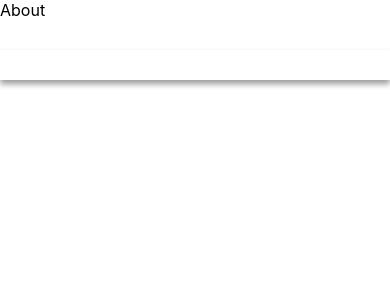
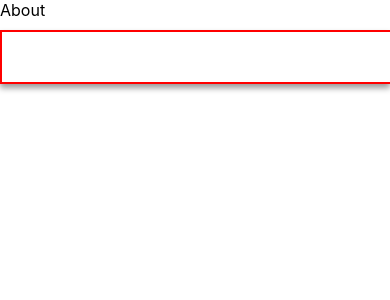
Before and after one commit to Cruz3196/EagleIndust, a React (Create React App) app: page /About in a window 390 px wide. Shown: the top 300 px of the page. Built offline with nearby package versions, Linux system fonts and the light colour scheme.

Commit message:
responsive update

```diff
--- a/src/components/Container/Container.css
+++ b/src/components/Container/Container.css
@@ -4,7 +4,7 @@
     justify-content: center;
     height: 100%;
     margin: auto;
-    /* border: 2px solid red; */
+    border: 2px solid red;
 }
 
 /* 2xl */
--- a/src/components/Navbar/Navbar.css
+++ b/src/components/Navbar/Navbar.css
@@ -2,7 +2,7 @@
     background-color: transparent;
     min-width: 100%;
     max-height: 100%;
-    margin-top: 50px;
+    margin-top: 30px;
     align-items: center;
     justify-content: space-between;
     z-index: 10;
@@ -13,8 +13,11 @@
 /* NAVBAR LEFT SIDE  */
 .navbar-left{
     margin-right: auto;
-    margin-top: 10px;
+    display: flex;
+    align-items: center;
+    padding-bottom: 20px;
 }
+
 .brand {
     font-size: 1.5rem;
     font-weight: bold;
@@ -34,6 +37,9 @@
 /* NAVBAR FOR THE RIGHT SIDE  */
 .navbar-right{
     margin-left: auto;
+    display: flex;
+    align-items: center;
+    padding-bottom: 20px;
 }
 
 .nav-links {
@@ -185,7 +191,7 @@
     }
     #hamburger {
         display: flex;
-        margin-top: 8px;
+        margin-top: 3px;
     }
     .navbar-right.open{
         display: flex;
@@ -257,7 +263,7 @@
         display: flex;
         width: 35px;
         height: 25px;
-        margin-top: 8px;
+        margin-top: 12px;
         flex-direction: column;
         justify-content: space-between;
         z-index: 20;
@@ -317,6 +323,10 @@
 /* SMALLER DEVICES  */
 
 @media (max-width: 457px) {
+    .navbar-left{
+        margin-right: auto;
+        margin-top: 10px;
+    }
     .brand{
         font-size: 1.0rem;
         margin-left: 10px;
@@ -324,6 +334,7 @@
     #hamburger {
         width: 30px;
         height: 20px;
+        margin-top: 10px;
         margin-right: 10px;
     }
 
```
